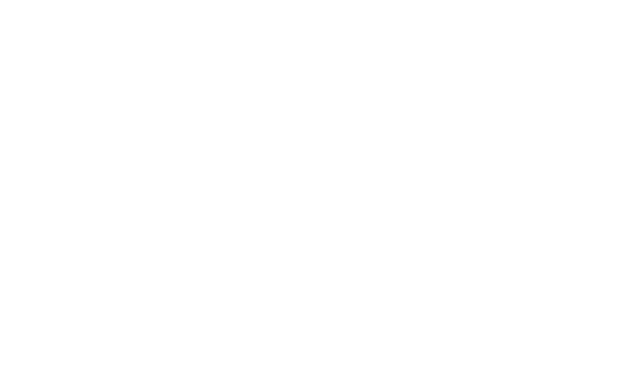
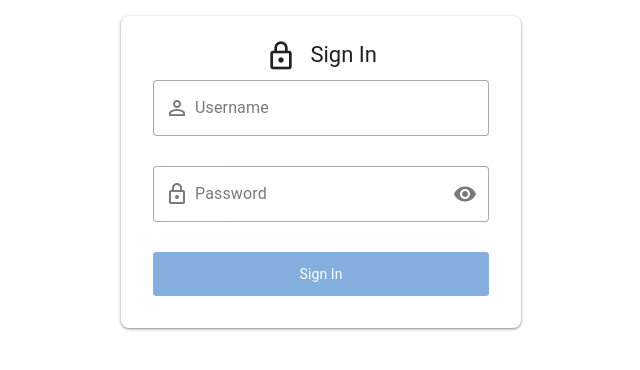
Before and after one commit to linc-soft/vue3-vuetify4-frontend-base, a Vue app: page /login in a window 1280 px wide. Before the commit this address had no page. Shown: the top 370 px of the page, without its empty margins (319-959 px from the left). Built offline with nearby package versions, Linux system fonts and the light colour scheme; a small style sheet from the web is missing.

Commit message:
feat(auth): add login page and authentication flow

```diff
--- /dev/null
+++ b/src/pages/login.vue
@@ -0,0 +1,134 @@
+<template>
+  <v-container
+    class="fill-height"
+    fluid
+  >
+    <v-row
+      align="center"
+      justify="center"
+    >
+      <v-col
+        cols="12"
+        lg="4"
+        md="5"
+        sm="8"
+      >
+        <v-card
+          class="pa-4"
+          elevation="8"
+          rounded="lg"
+        >
+          <v-card-title class="text-center text-h5 pb-2">
+            <v-icon
+              class="mr-2"
+              icon="mdi-lock-outline"
+              size="32"
+            />
+            {{ t('login.title') }}
+          </v-card-title>
+
+          <v-card-text>
+            <v-form
+              ref="formRef"
+              v-model="formValid"
+              @submit.prevent="handleLogin"
+            >
+              <v-text-field
+                v-model="form.username"
+                autocomplete="username"
+                class="mb-2"
+                :disabled="loading"
+                :label="t('login.username')"
+                prepend-inner-icon="mdi-account-outline"
+                :rules="[rules.required]"
+                variant="outlined"
+              />
+
+              <v-text-field
+                v-model="form.password"
+                :append-inner-icon="showPassword ? 'mdi-eye-off' : 'mdi-eye'"
+                autocomplete="current-password"
+                class="mb-2"
+                :disabled="loading"
+                :label="t('login.password')"
+                prepend-inner-icon="mdi-lock-outline"
+                :rules="[rules.required]"
+                :type="showPassword ? 'text' : 'password'"
+                variant="outlined"
+                @click:append-inner="showPassword = !showPassword"
+              />
+
+              <v-alert
+                v-if="errorMessage"
+                class="mb-4"
+                closable
+                density="compact"
+                type="error"
+                variant="tonal"
+                @click:close="errorMessage = ''"
+              >
+                {{ errorMessage }}
+              </v-alert>
+
+              <v-btn
+                block
+                color="primary"
+                :disabled="!formValid"
+                :loading="loading"
+                size="large"
+                type="submit"
+              >
+                {{ t('login.submit') }}
+              </v-btn>
+            </v-form>
+          </v-card-text>
+        </v-card>
+      </v-col>
+    </v-row>
+  </v-container>
+</template>
+
+<script lang="ts" setup>
+import type { VForm } from 'vuetify/components'
+import { reactive, ref } from 'vue'
+import { useI18n } from 'vue-i18n'
+import { useRouter } from 'vue-router'
+
+import { useAuthStore } from '@/stores/auth'
+
+const { t } = useI18n()
+const router = useRouter()
+const authStore = useAuthStore()
+
+const formRef = ref<InstanceType<typeof VForm> | null>(null)
+const formValid = ref(false)
+const loading = ref(false)
+const showPassword = ref(false)
+const errorMessage = ref('')
+
+const form = reactive({
+  username: '',
+  password: '',
+})
+
+const rules = {
+  required: (v: string) => !!v || t('login.required'),
+}
+
+async function handleLogin() {
+  const { valid } = await formRef.value!.validate()
+  if (!valid) return
+
+  loading.value = true
+  errorMessage.value = ''
+
+  try {
+    await authStore.login({ username: form.username, password: form.password })
+    router.push('/')
+  } catch (error: unknown) {
+    errorMessage.value = error instanceof Error ? error.message : t('login.failed')
+  } finally {
+    loading.value = false
+  }
+}
+</script>
--- a/src/router/index.ts
+++ b/src/router/index.ts
@@ -4,18 +4,39 @@
  * Manual routes for ./src/pages/*.vue
  */
 
-// Composables
 import { createRouter, createWebHistory } from 'vue-router'
 import Index from '@/pages/index.vue'
+import Login from '@/pages/login.vue'
 
 const router = createRouter({
   history: createWebHistory(import.meta.env.BASE_URL),
   routes: [
     {
+      path: '/login',
+      name: 'login',
+      component: Login,
+      meta: { guest: true },
+    },
+    {
       path: '/',
+      name: 'home',
       component: Index,
     },
   ],
 })
 
+// Navigation guard: Redirect to the login page when not logged in.
+router.beforeEach(async to => {
+  const { useAuthStore } = await import('@/stores/auth')
+  const authStore = useAuthStore()
+
+  if (!to.meta.guest && !authStore.isAuthenticated) {
+    return { name: 'login', query: { redirect: to.fullPath } }
+  }
+
+  if (to.meta.guest && authStore.isAuthenticated) {
+    return { name: 'home' }
+  }
+})
+
 export default router
--- /dev/null
+++ b/src/stores/auth.ts
@@ -0,0 +1,35 @@
+import type { LoginRequest } from '@/api/schemas/auth'
+import { defineStore } from 'pinia'
+import { ref } from 'vue'
+import { getAccessToken } from '@/api/client'
+import { login as apiLogin, logout as apiLogout } from '@/api/modules/auth'
+
+export const useAuthStore = defineStore(
+  'auth',
+  () => {
+    const username = ref<string | null>(null)
+    const isAuthenticated = ref(false)
+
+    async function login(params: LoginRequest) {
+      const res = await apiLogin(params)
+      if (res.accessToken) {
+        username.value = params.username
+        isAuthenticated.value = true
+      }
+      return res
+    }
+
+    async function logout() {
+      await apiLogout()
+      username.value = null
+      isAuthenticated.value = false
+    }
+
+    function checkAuth() {
+      isAuthenticated.value = !!getAccessToken()
+    }
+
+    return { username, isAuthenticated, login, logout, checkAuth }
+  },
+  { persist: true },
+)
```
